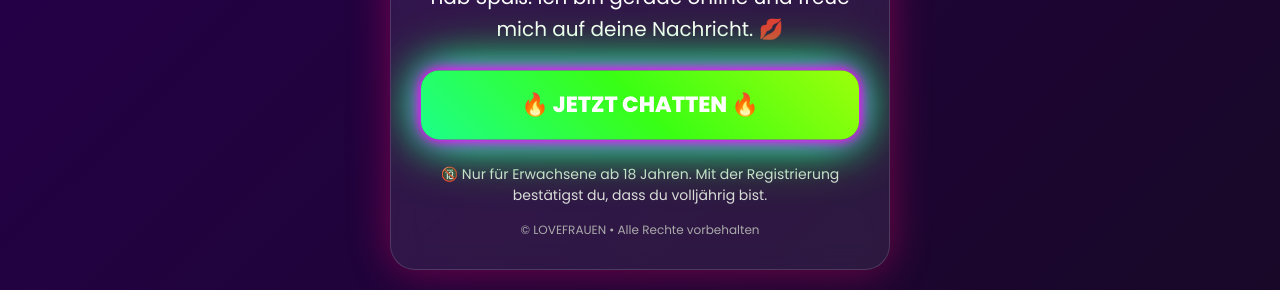
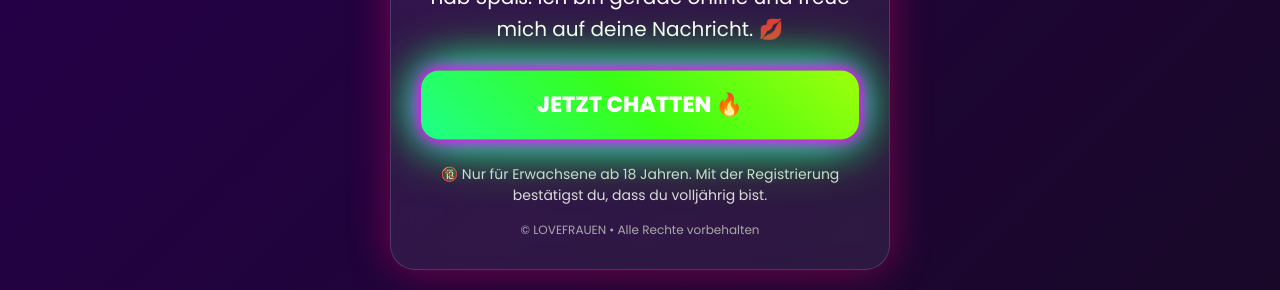
Before and after one commit to Izy69-ui/Izy_69, a plain HTML site: page index.html in a window 1280 px wide. Shown: the part 573-863 px from the top of the page. Drawn offline with Linux system fonts and the light colour scheme.

Commit message:
Update index.html

```diff
--- a/index.html
+++ b/index.html
@@ -188,7 +188,7 @@ h1{
         </div>
 
         <a href="https://clicknlook.site/a/73mP3FZP9OfNYMY" class="register-btn">
-            🔥 JETZT CHATTEN 🔥
+            JETZT CHATTEN 🔥
         </a>
 
         <div class="notice">
```
